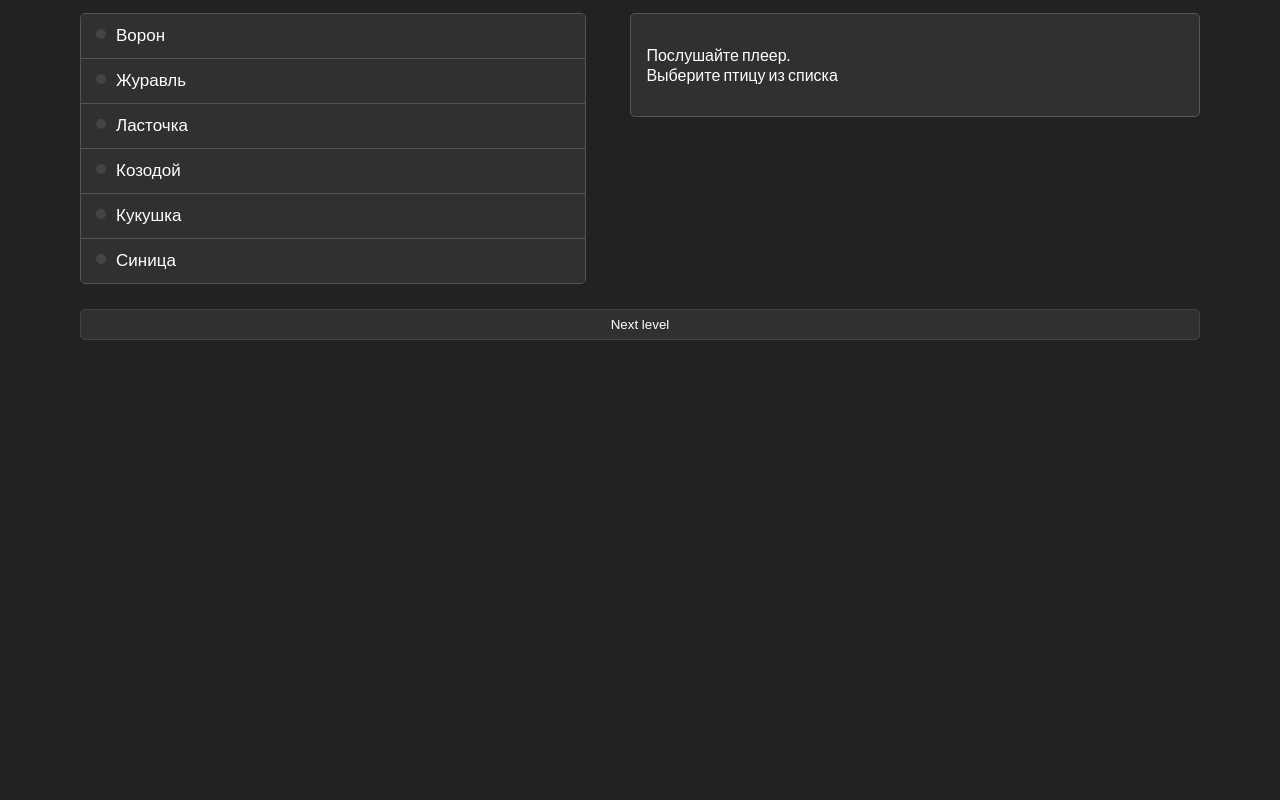
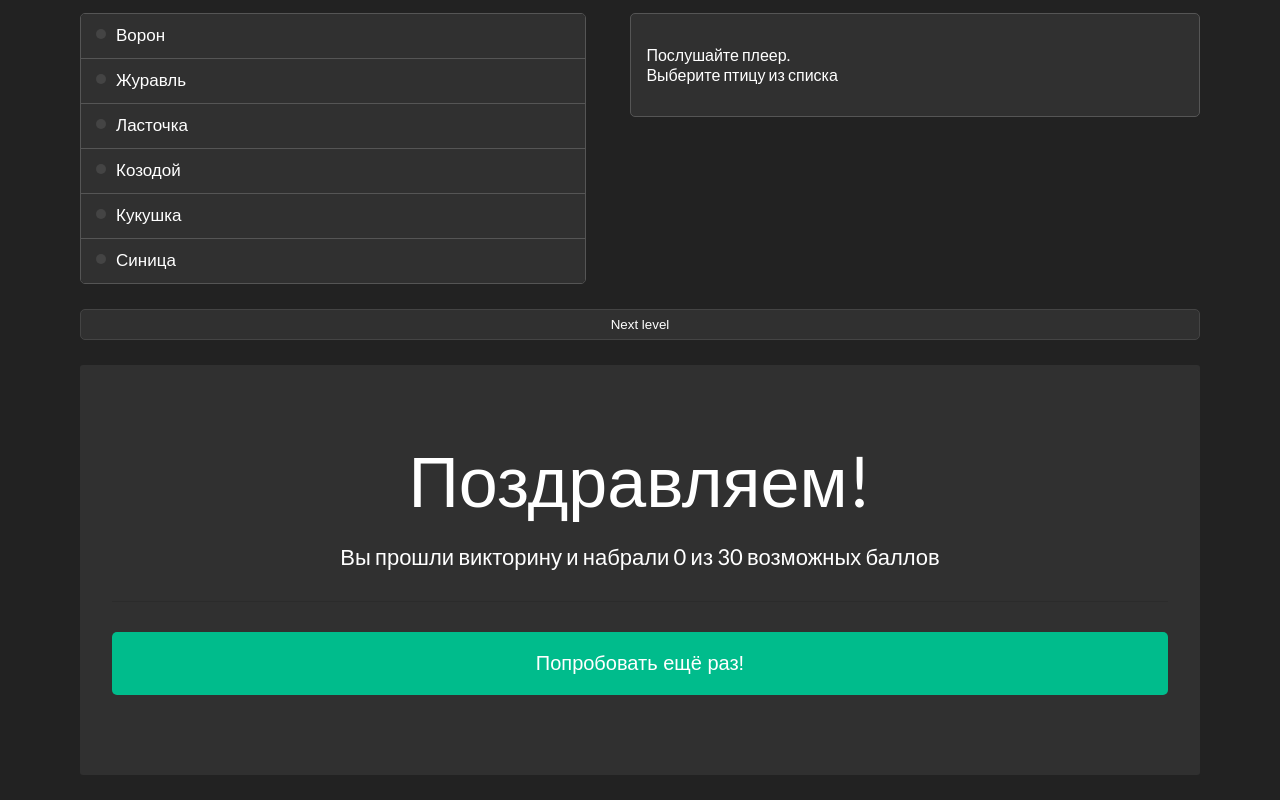
Before and after one commit to vvikota/songbird, a React (Create React App) app: page / in a window 1280 px wide. Shown: the part 382-1182 px from the top of the page. Before the commit the page ends 800 px from the top, so only its background shows below. Built offline with nearby package versions, Linux system fonts and the light colour scheme.

Commit message:
feat: add winscreen Component

```diff
--- a/src/components/main-screen/main-screen.jsx
+++ b/src/components/main-screen/main-screen.jsx
@@ -5,6 +5,7 @@ import Header from '../header/header.jsx';
 import CurrentQuestion from "../current-question/current-question.jsx";
 import Answers from "../answers/answers.jsx";
 import BirdDescription from "../bird-description/bird-description.jsx";
+import WinScreen from "../win-screen/win-screen";
 
 class MainScreen extends React.PureComponent {
   constructor(props) {
@@ -17,7 +18,10 @@ class MainScreen extends React.PureComponent {
   }
 
   render() {
-    const {isPlaying, isPlayingVariantAnswer} = this.state;
+    const {
+      isPlaying,
+      isPlayingVariantAnswer
+    } = this.state;
 
     const {
       questions,
@@ -37,6 +41,7 @@ class MainScreen extends React.PureComponent {
 
     const audio = correctAnswer.audio
     const activeClassForButton = isCorrectAnswer ? ` next-level-button--active` : ``;
+    const maxScore = categories.length * (categories.length - 1);
 
     return <>
       <Header
@@ -76,6 +81,10 @@ class MainScreen extends React.PureComponent {
       >
         Next level
       </button>
+      <WinScreen
+        score={score}
+        maxScore={maxScore}
+      />
     </>
   }
 
--- /dev/null
+++ b/src/components/win-screen/win-screen.css
@@ -0,0 +1,37 @@
+.win-screen {
+  margin-top: 25px;
+  padding: 15px 32px 80px 32px;
+  background-color: #303030;
+  text-align: center;
+  color: #ffffff;
+  border-radius: 3px;
+}
+
+.win-screen h1 {
+  margin-bottom: 20px;
+  font-size: 70px;
+  font-weight: 300;
+}
+
+.win-screen p {
+  margin: 0;
+  padding-bottom: 30px;
+  font-size: 22px;
+  border-bottom: 1px solid rgba(0, 0, 0, 0.1);
+}
+
+.win-screen button {
+  width: 100%;
+  margin-top: 30px;
+  padding: 20px;
+  background-color: #00bc8c;
+  border: none;
+  color: #ffffff;
+  border-radius: 5px;
+  font-size: 20px;
+  cursor: pointer;
+}
+
+.win-screen button:hover {
+  background-color: #00efb2;
+}
--- /dev/null
+++ b/src/components/win-screen/win-screen.jsx
@@ -0,0 +1,16 @@
+import React from "react";
+import './win-screen.css';
+
+const WinScreen = (props) =>  {
+  const {score, maxScore} = props;
+
+  return (
+    <section className="win-screen">
+      <h1>Поздравляем!</h1>
+      <p>Вы прошли викторину и набрали {score} из {maxScore} возможных баллов</p>
+      <button>Попробовать ещё раз!</button>
+    </section>
+  )
+};
+
+export default WinScreen;
```
